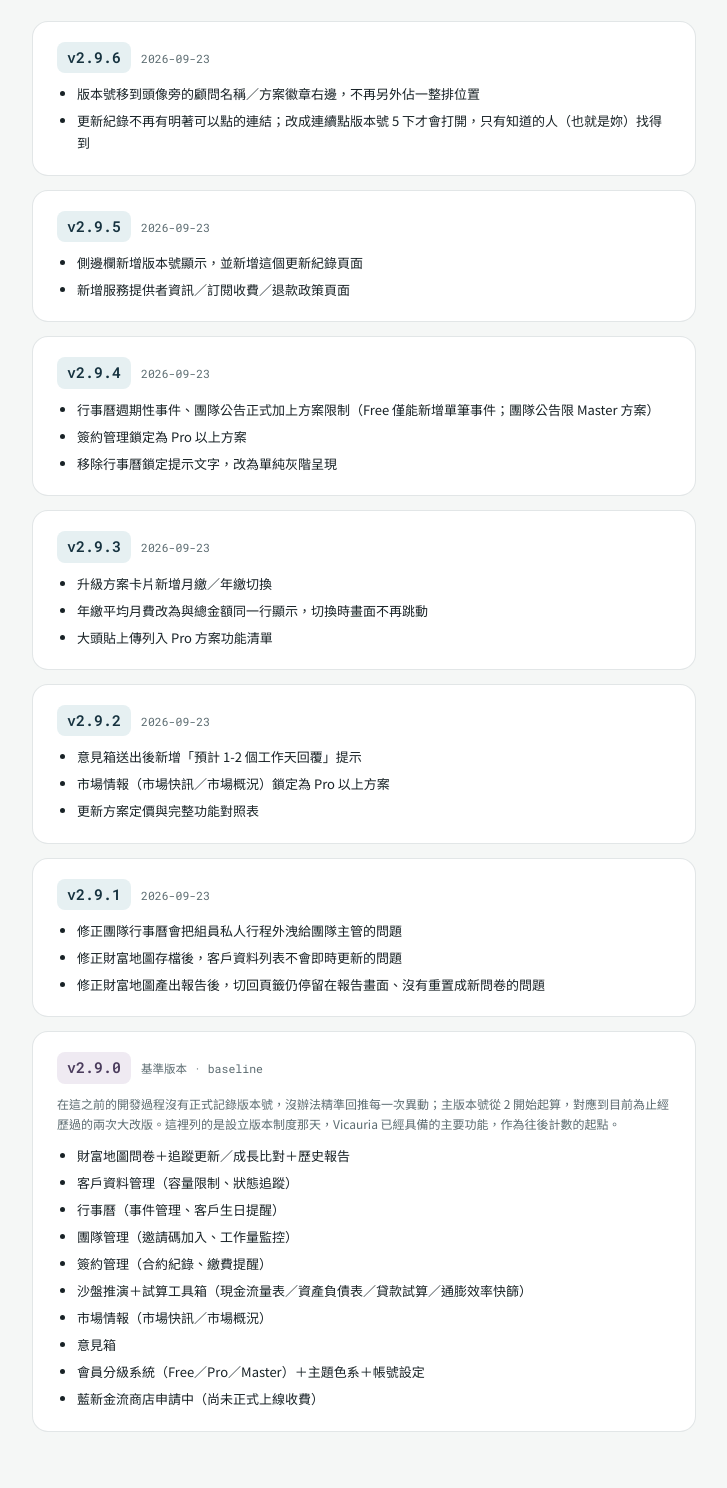
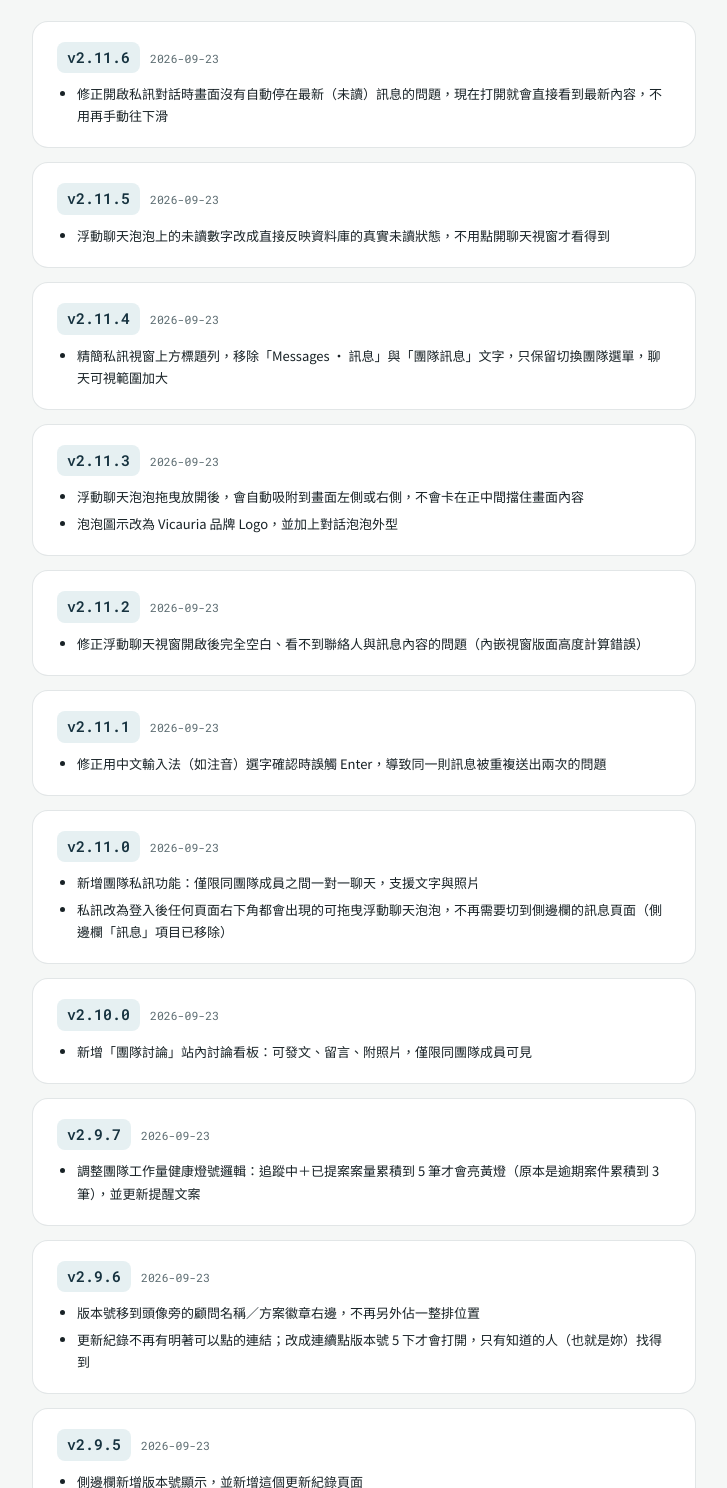
Before and after one commit to vicauria/vicauria.github.io, a plain HTML site: page changelog.html in a window 1280 px wide. Shown: the part 217-1705 px from the top of the page, without its empty margins (276-1003 px from the left). Drawn offline with Linux system fonts and the light colour scheme.

Commit message:
Add files via upload

```diff
--- a/changelog.html
+++ b/changelog.html
@@ -65,6 +65,71 @@
   </div>
 
   <main>
+
+    <div class="entry">
+      <div class="entry-head"><span class="v-num">v2.11.6</span><span class="v-date">2026-09-23</span></div>
+      <ul>
+        <li>修正開啟私訊對話時畫面沒有自動停在最新（未讀）訊息的問題，現在打開就會直接看到最新內容，不用再手動往下滑</li>
+      </ul>
+    </div>
+
+    <div class="entry">
+      <div class="entry-head"><span class="v-num">v2.11.5</span><span class="v-date">2026-09-23</span></div>
+      <ul>
+        <li>浮動聊天泡泡上的未讀數字改成直接反映資料庫的真實未讀狀態，不用點開聊天視窗才看得到</li>
+      </ul>
+    </div>
+
+    <div class="entry">
+      <div class="entry-head"><span class="v-num">v2.11.4</span><span class="v-date">2026-09-23</span></div>
+      <ul>
+        <li>精簡私訊視窗上方標題列，移除「Messages · 訊息」與「團隊訊息」文字，只保留切換團隊選單，聊天可視範圍加大</li>
+      </ul>
+    </div>
+
+    <div class="entry">
+      <div class="entry-head"><span class="v-num">v2.11.3</span><span class="v-date">2026-09-23</span></div>
+      <ul>
+        <li>浮動聊天泡泡拖曳放開後，會自動吸附到畫面左側或右側，不會卡在正中間擋住畫面內容</li>
+        <li>泡泡圖示改為 Vicauria 品牌 Logo，並加上對話泡泡外型</li>
+      </ul>
+    </div>
+
+    <div class="entry">
+      <div class="entry-head"><span class="v-num">v2.11.2</span><span class="v-date">2026-09-23</span></div>
+      <ul>
+        <li>修正浮動聊天視窗開啟後完全空白、看不到聯絡人與訊息內容的問題（內嵌視窗版面高度計算錯誤）</li>
+      </ul>
+    </div>
+
+    <div class="entry">
+      <div class="entry-head"><span class="v-num">v2.11.1</span><span class="v-date">2026-09-23</span></div>
+      <ul>
+        <li>修正用中文輸入法（如注音）選字確認時誤觸 Enter，導致同一則訊息被重複送出兩次的問題</li>
+      </ul>
+    </div>
+
+    <div class="entry">
+      <div class="entry-head"><span class="v-num">v2.11.0</span><span class="v-date">2026-09-23</span></div>
+      <ul>
+        <li>新增團隊私訊功能：僅限同團隊成員之間一對一聊天，支援文字與照片</li>
+        <li>私訊改為登入後任何頁面右下角都會出現的可拖曳浮動聊天泡泡，不再需要切到側邊欄的訊息頁面（側邊欄「訊息」項目已移除）</li>
+      </ul>
+    </div>
+
+    <div class="entry">
+      <div class="entry-head"><span class="v-num">v2.10.0</span><span class="v-date">2026-09-23</span></div>
+      <ul>
+        <li>新增「團隊討論」站內討論看板：可發文、留言、附照片，僅限同團隊成員可見</li>
+      </ul>
+    </div>
+
+    <div class="entry">
+      <div class="entry-head"><span class="v-num">v2.9.7</span><span class="v-date">2026-09-23</span></div>
+      <ul>
+        <li>調整團隊工作量健康燈號邏輯：追蹤中＋已提案案量累積到 5 筆才會亮黃燈（原本是逾期案件累積到 3 筆），並更新提醒文案</li>
+      </ul>
+    </div>
 
     <div class="entry">
       <div class="entry-head"><span class="v-num">v2.9.6</span><span class="v-date">2026-09-23</span></div>
```
Also changed, not shown: workbench.html (+1 -1 lines).
